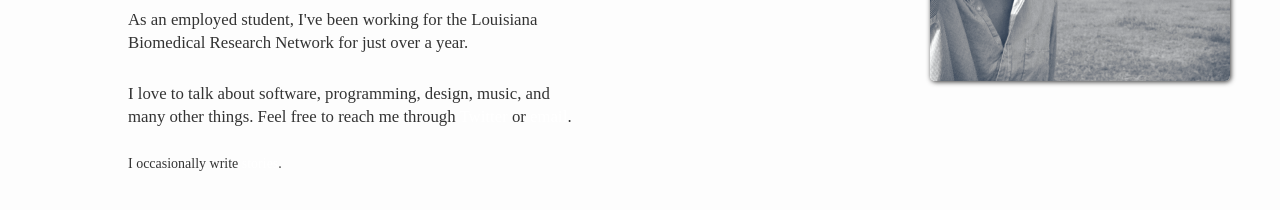
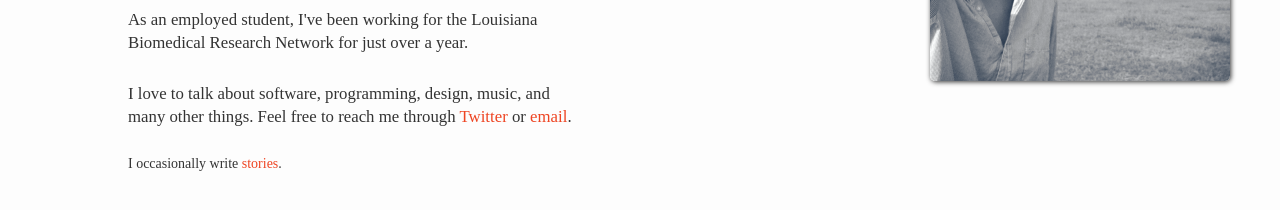
Before and after one commit to taylorlapeyre/taylorlapeyre.github.io, a Jekyll site: the page built from index.html, in a window 1280 px wide. Shown: the part 448-658 px from the top of the page. Built offline with Jekyll 4.4.1, drawn with Linux system fonts in a browser that asks for light colours.

Commit message:
change link color

```diff
--- a/css/style.css
+++ b/css/style.css
@@ -17,12 +17,12 @@ p {
 }
 
 a {
-  color: #FFF;
+  color: #E42;
   text-decoration: none;
 }
 
 a:hover {
-  color: #FFF;
+  color: #E42;
   text-decoration: none;
 }
 
```
